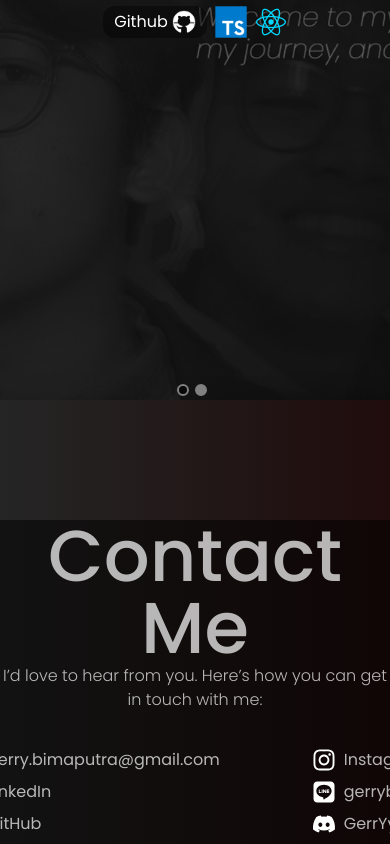
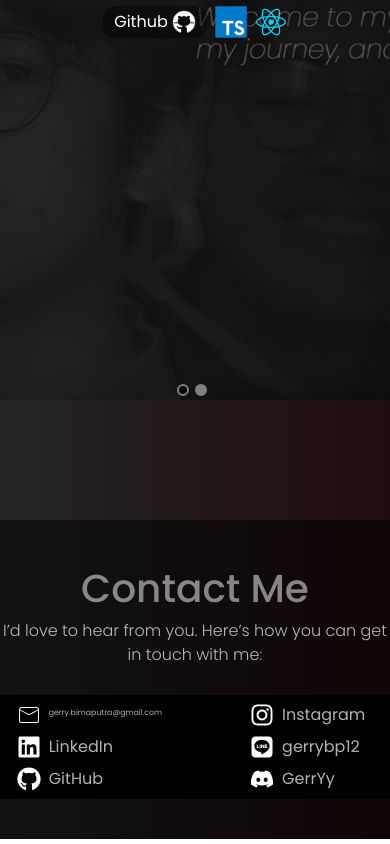
Before and after one commit to Gerrybp12/Portofolio, a Next.js app: page / in a window 390 px wide. Shown: the part 5593-6437 px from the top of the page. Built offline with nearby package versions, Linux system fonts and the light colour scheme.

Commit message:
Footer responsive update

```diff
--- a/src/app/footer.tsx
+++ b/src/app/footer.tsx
@@ -7,15 +7,15 @@ const logoStyle = {color: "white", fontSize: "1.5em"};
 
 const Footer = () => {
     return (
-        <div className="flex flex-col justify-center text-center items-center min-h-[20rem] bg-black bg-opacity-50">
-            <h1 className="font-poppins font-medium text-7xl text-white opacity-70">Contact Me</h1>
+        <div className="flex flex-col justify-center text-center items-center bg-black bg-opacity-50">
+            <h1 className="mt-10 font-poppins font-medium text-[10vw] md:text-7xl text-white opacity-50">Contact Me</h1>
             <h1 className="font-poppins font-light text-[1rem] text-white opacity-70 mb-7">I’d love to hear from you. Here’s how you can get in touch with me:</h1>
-            <div className='min-w-[30rem] justify-between flex flex-row'>
-            <div>
+            <div className='mb-10 justify-between flex flex-row bg-black'>
+            <div className='mx-10'>
             <div className='flex flex-row my-2'>
                 <CiMail style={logoStyle} />
                 <a
-                className='text-white mx-2 font-poppins text-[1rem] opacity-70 hover:text-[#FC7E00] hover:opacity-100'
+                className='text-white mx-2 font-poppins md:mt-0 mt-1     text-[2vw] md:text-[1rem] opacity-70 hover:text-[#FC7E00] hover:opacity-100'
                 href='mailto:gerry.bimaputra@gmail.com'
                 >gerry.bimaputra@gmail.com</a>
             </div>
@@ -34,7 +34,7 @@ const Footer = () => {
                 >GitHub</a>
             </div>
             </div>
-            <div>
+            <div className='mx-10'>
             <div className='flex flex-row my-2'>
                 <FaInstagram style={logoStyle} />
                 <a
```
